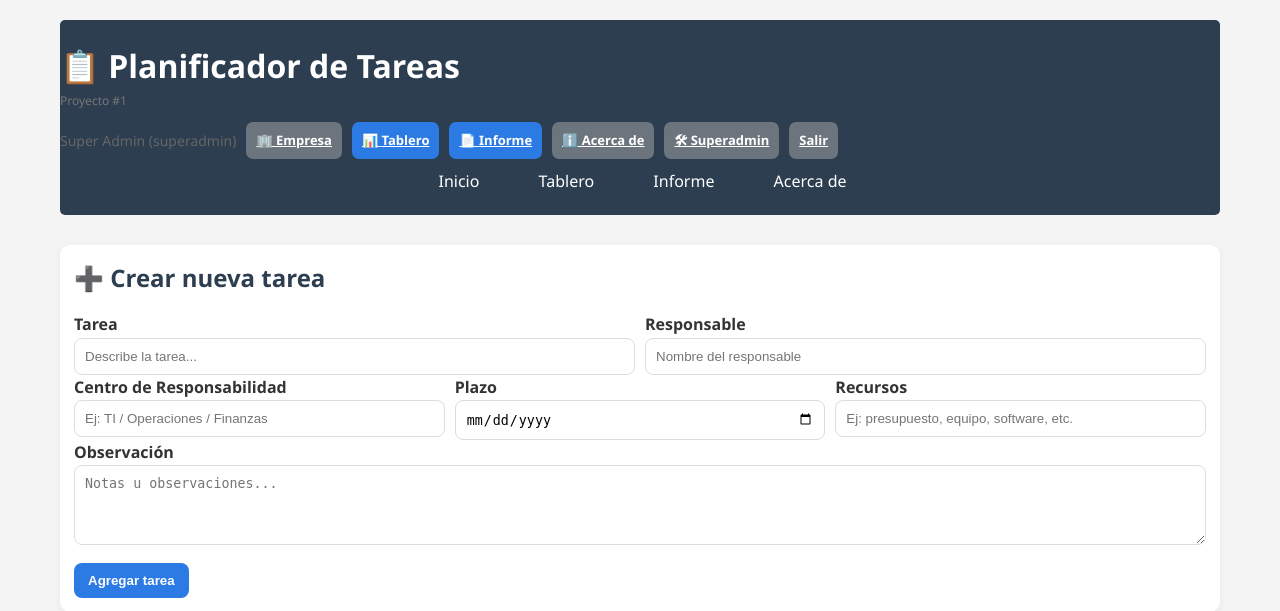
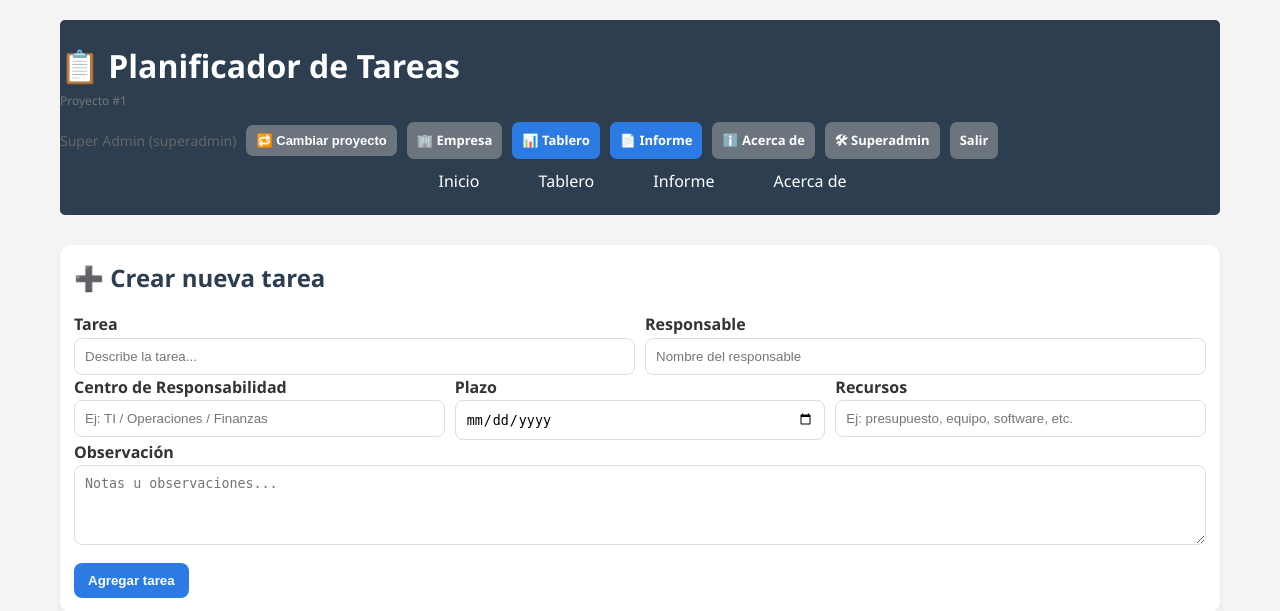
Before and after one commit to Juanmaq7030/gestor-tareas, a Flask app: page /p/1/ in a window 1280 px wide. Shown: the top 611 px of the page. Run offline with Flask 3, Linux system fonts and the light colour scheme; the visitor is signed in with stand-in values (Sample User, id 1).

Commit message:
Update index.html

```diff
--- a/templates/index.html
+++ b/templates/index.html
@@ -11,7 +11,7 @@
   <!-- Mantiene tu look & feel del proyecto PRO -->
   <link rel="stylesheet" href="{{ url_for('static', filename='css/style.css') }}">
 
-  <!-- Estilos extra mínimos (no pisan tu style.css; solo refuerzan layout si tu css no los trae) -->
+  <!-- Estilos extra mínimos -->
   <style>
     .top-actions { display:flex; justify-content:space-between; align-items:center; gap:12px; flex-wrap:wrap; }
     .top-actions .right { display:flex; gap:10px; align-items:center; flex-wrap:wrap; }
@@ -30,7 +30,7 @@
     .badge.pendiente-de { background:#ffe5d0; color:#8a4b12; }
     .badge.completada { background:#d1e7dd; color:#0f5132; }
     .badge.validada { background:#e2d9f3; color:#3b1b79; }
-    .btn { padding:10px 14px; border:none; border-radius:8px; cursor:pointer; background:#2c7be5; color:white; font-weight:700; }
+    .btn { padding:10px 14px; border:none; border-radius:8px; cursor:pointer; background:#2c7be5; color:white; font-weight:700; display:inline-block; text-decoration:none; }
     .btn.secondary { background:#6c757d; }
     .btn.small { padding:8px 10px; font-size:13px; border-radius:7px; }
     input, select, textarea { width:100%; padding:10px; border:1px solid #ddd; border-radius:8px; }
@@ -40,6 +40,7 @@
     .files ul { margin:6px 0 0 18px; }
     .hint { color:#777; font-size:12px; }
     header nav a { margin-right:10px; }
+    form.inline { display:inline; margin:0; padding:0; }
   </style>
 </head>
 
@@ -55,13 +56,21 @@
 
         <div class="right">
           <span class="user-pill">{{ user.nombre }} ({{ user.rol }})</span>
+
+          <!-- ✅ NUEVO: Cambiar proyecto -->
+          <form class="inline" method="POST" action="{{ url_for('cambiar_proyecto') }}">
+            <button class="btn small secondary" type="submit">🔁 Cambiar proyecto</button>
+          </form>
+
           <a class="btn small secondary" href="{{ url_for('empresa_dashboard') }}">🏢 Empresa</a>
           <a class="btn small" href="{{ url_for('proyecto_tablero', proyecto_id=proyecto_id) }}">📊 Tablero</a>
           <a class="btn small" href="{{ url_for('proyecto_informe', proyecto_id=proyecto_id) }}">📄 Informe</a>
           <a class="btn small secondary" href="{{ url_for('about') }}">ℹ️ Acerca de</a>
+
           {% if user and user.rol == 'superadmin' %}
             <a class="btn small secondary" href="{{ url_for('sa_dashboard') }}">🛠 Superadmin</a>
           {% endif %}
+
           <a class="btn small secondary" href="{{ url_for('logout') }}">Salir</a>
         </div>
       </div>
```
